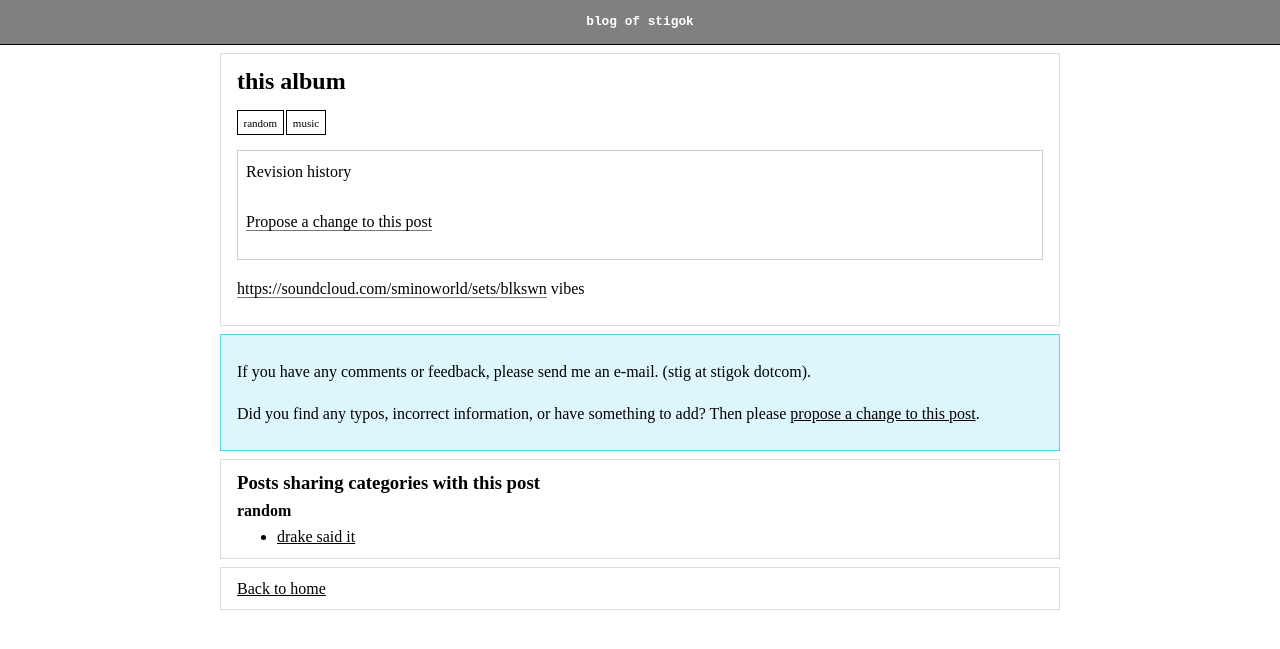
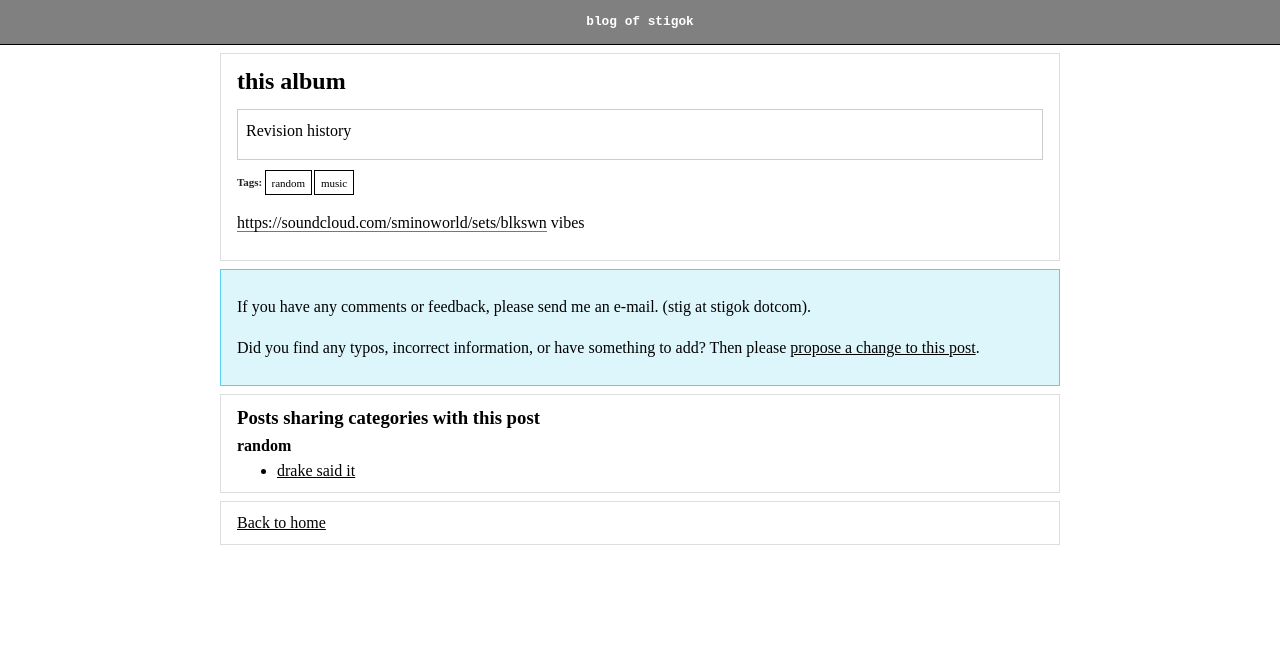
Before and after one commit to stigok/blog.stigok.com, a Jekyll site: the page built from collections/_posts/2017-03-14-this-album.md, in a window 1280 px wide. Shown: the top 649 px of the page. Built offline with Jekyll 4.4.1, drawn with Linux system fonts in a browser that asks for light colours.

Commit message:
move tags list beneath contributions section

```diff
--- a/_includes/post.html
+++ b/_includes/post.html
@@ -1,14 +1,5 @@
 <article class="container-fluid">
   <h1>{{ page.title }}</h1>
-  {% if page.categories.size > 0 %}
-  <p>
-    <small>
-      {% for c in page.categories %}
-        <span class="badge">{{ c }}</span>
-      {% endfor %}
-    </small>
-  </p>
-  {% endif %}
   {% if page.categories contains "draft" %}
   <div class="notice">
     <strong>Warning:</strong>
@@ -39,9 +30,16 @@
         </li>
       {% endfor %}
     </ul>
-    <p>
-      <a href="{{site.upstream}}/tree/master/collection/_posts/{{item.path}}">Propose a change to this post</a>
-    </p>
   </section>
+  {% if page.categories.size > 0 %}
+  <section id="tags">
+    <small>
+      <strong>Tags:</strong>
+      {% for c in page.categories %}
+        <span class="badge">{{ c }}</span>
+      {% endfor %}
+    </small>
+  </section>
+  {% endif %}
   {{ page.content }}
 </article>
--- a/assets/css/main.scss
+++ b/assets/css/main.scss
@@ -45,6 +45,10 @@ body {
   padding-left: 0;
 }
 #posts > li {
+  margin-bottom: .5rem;
+}
+
+article > section {
   margin-bottom: .5rem;
 }
 
```
